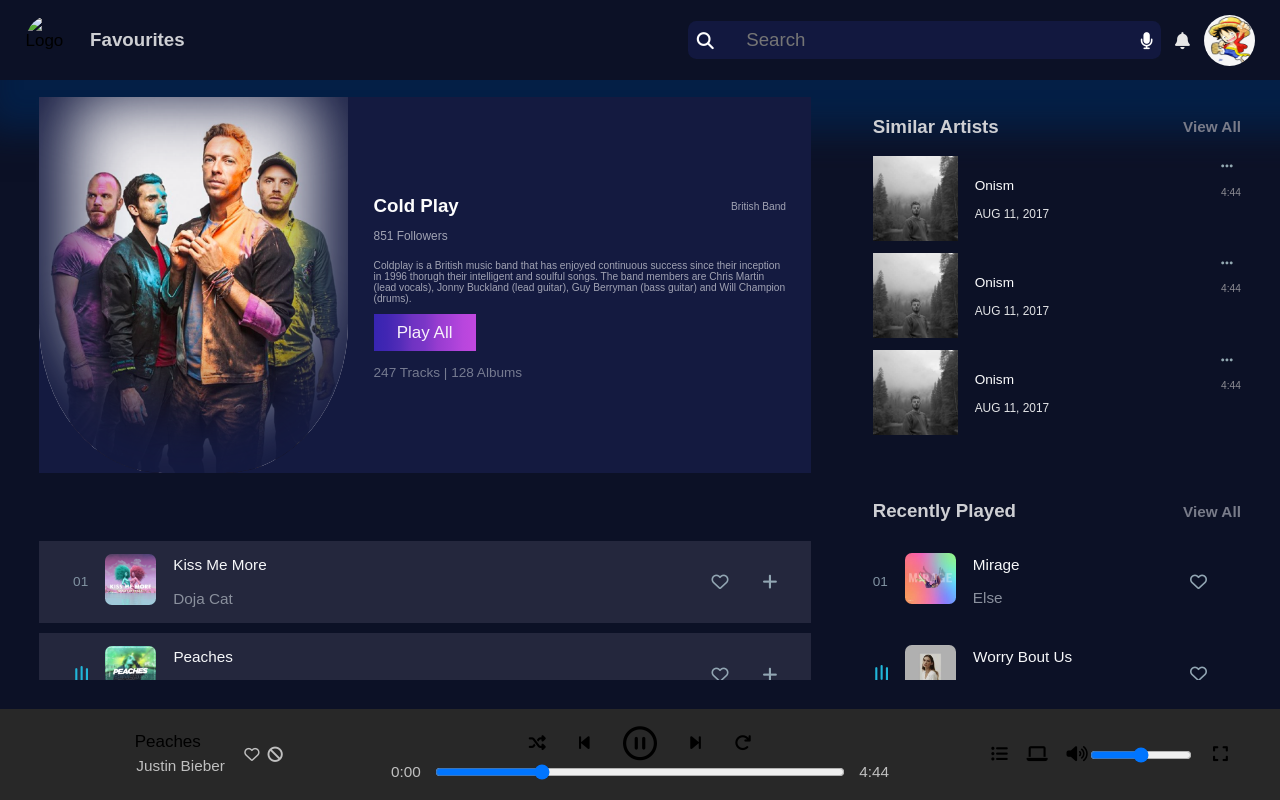
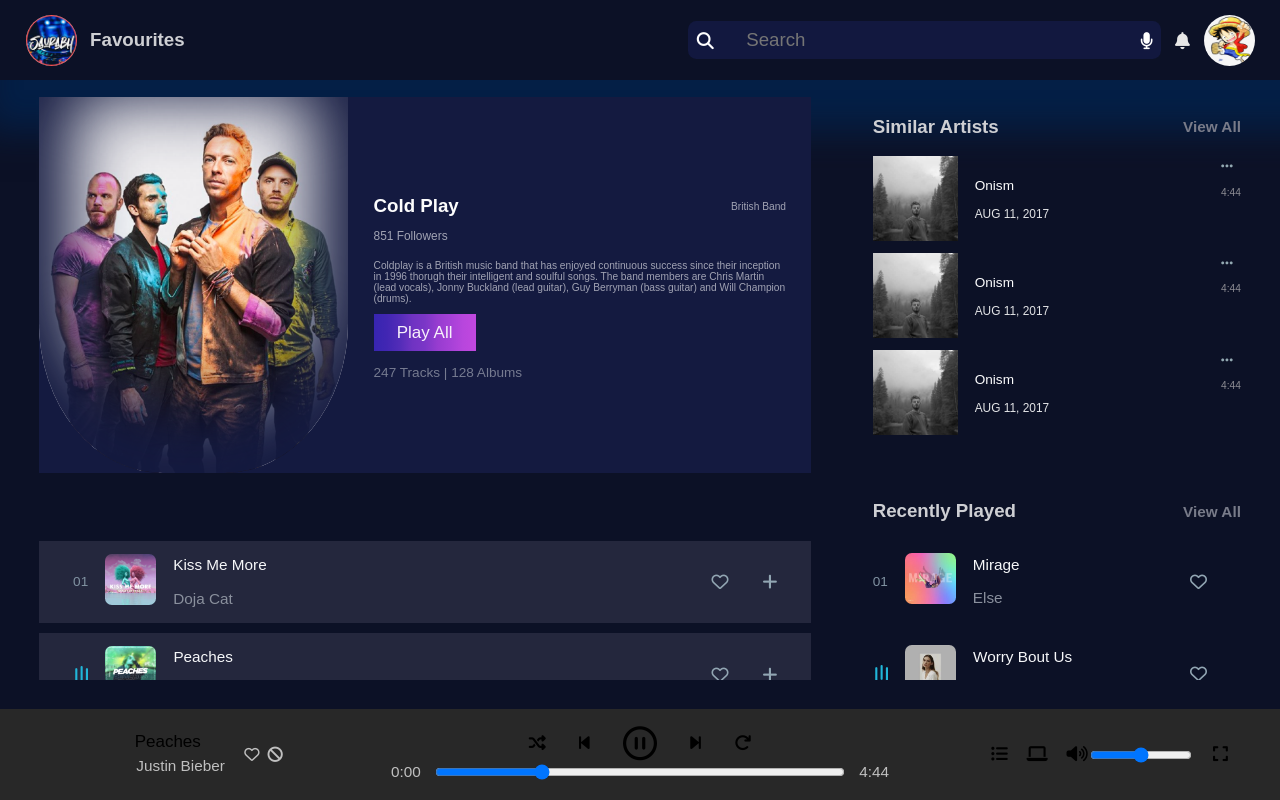
Before and after one commit to Saurabhv1584/Music-Player, a plain HTML site: page index.html in a window 1280 px wide. Drawn offline with Linux system fonts and the light colour scheme; files whose address does not match are found by name.

Commit message:
Update index.html

```diff
--- a/index.html
+++ b/index.html
@@ -14,7 +14,7 @@
 			<header class="page-header">
 				<div class="logoAndTitle-container">
 					<!-- <img src="https://music-player-coding-ninjas.vercel.app/logo.png" alt="Logo"> -->
-					<img src="sv_music.jpg" alt="Logo">
+					<img src="assets/images/sv_music.jpg" alt="Logo">
 					<p class="titlepara">Favourites</p>
 				</div>
 				<div class="searchboxAndProfile-container">
```
